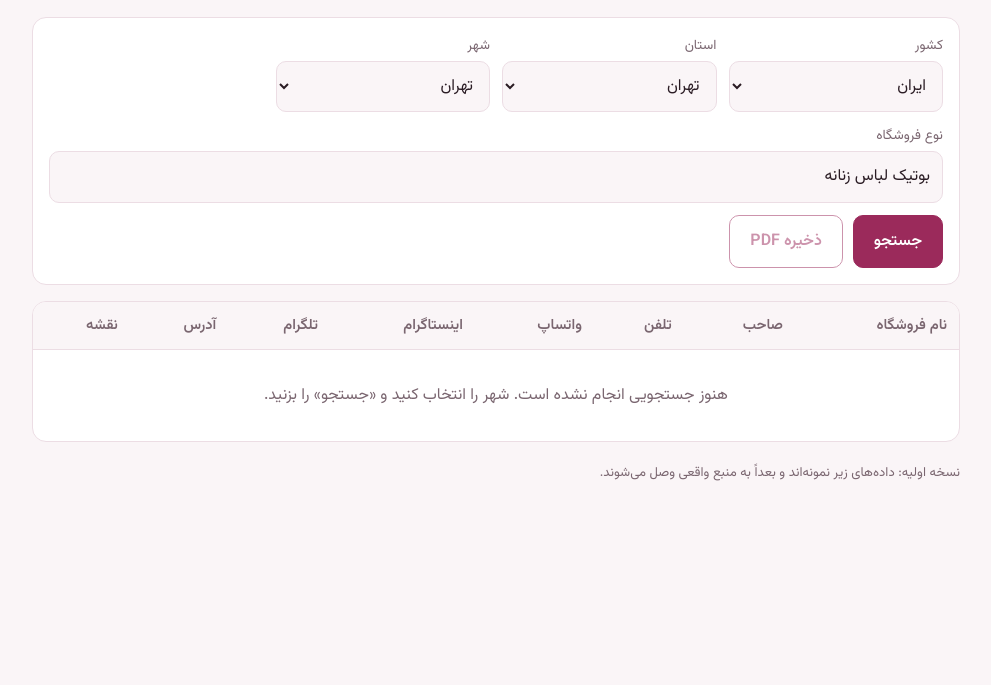
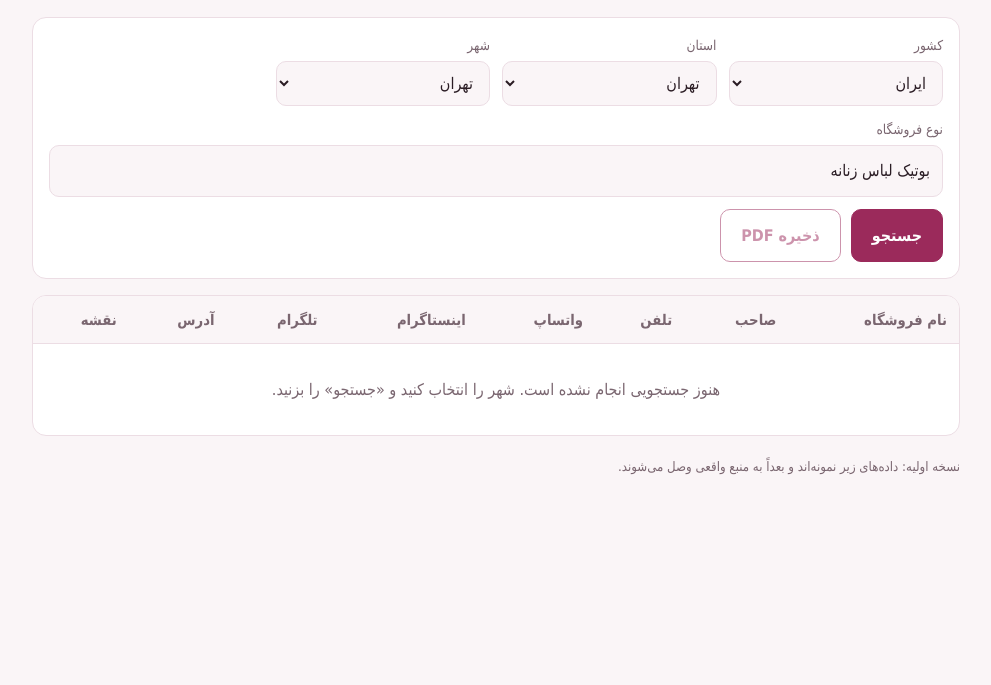
Before and after one commit to veymacollection/veyma-map-finder, a plain HTML site: page index.html in a window 1280 px wide. Shown: the part 115-800 px from the top of the page, without its empty margins (144-1135 px from the left). Drawn offline with Linux system fonts and the light colour scheme.

Commit message:
Add files via upload

```diff
--- a/index.html
+++ b/index.html
@@ -4,7 +4,6 @@
 <meta charset="UTF-8">
 <meta name="viewport" content="width=device-width, initial-scale=1">
 <title>مشتری‌یاب ویما</title>
-<link href="https://fonts.googleapis.com/css2?family=Vazirmatn:wght@400;600;800&display=swap" rel="stylesheet">
 <style>
 :root{
   --bg:#faf5f7; --card:#ffffff; --ink:#2a1c24; --muted:#7a6670;
@@ -14,7 +13,7 @@
   :root{ --bg:#1a1217; --card:#251a21; --ink:#f4e9ee; --muted:#b9a3ad; --brand:#e0679b; --brand-ink:#1a1217; --line:#3a2a33; --ok:#5fd09a; }
 }
 *{box-sizing:border-box}
-body{margin:0;background:var(--bg);color:var(--ink);font-family:Vazirmatn,Tahoma,sans-serif;line-height:1.7}
+body{margin:0;background:var(--bg);color:var(--ink);font-family:Tahoma,"Segoe UI",Arial,sans-serif;line-height:1.7}
 .wrap{max-width:960px;margin:0 auto;padding:20px 16px 48px}
 header{padding:12px 0 20px}
 h1{margin:0;font-size:1.8rem;font-weight:800;color:var(--brand)}
```
